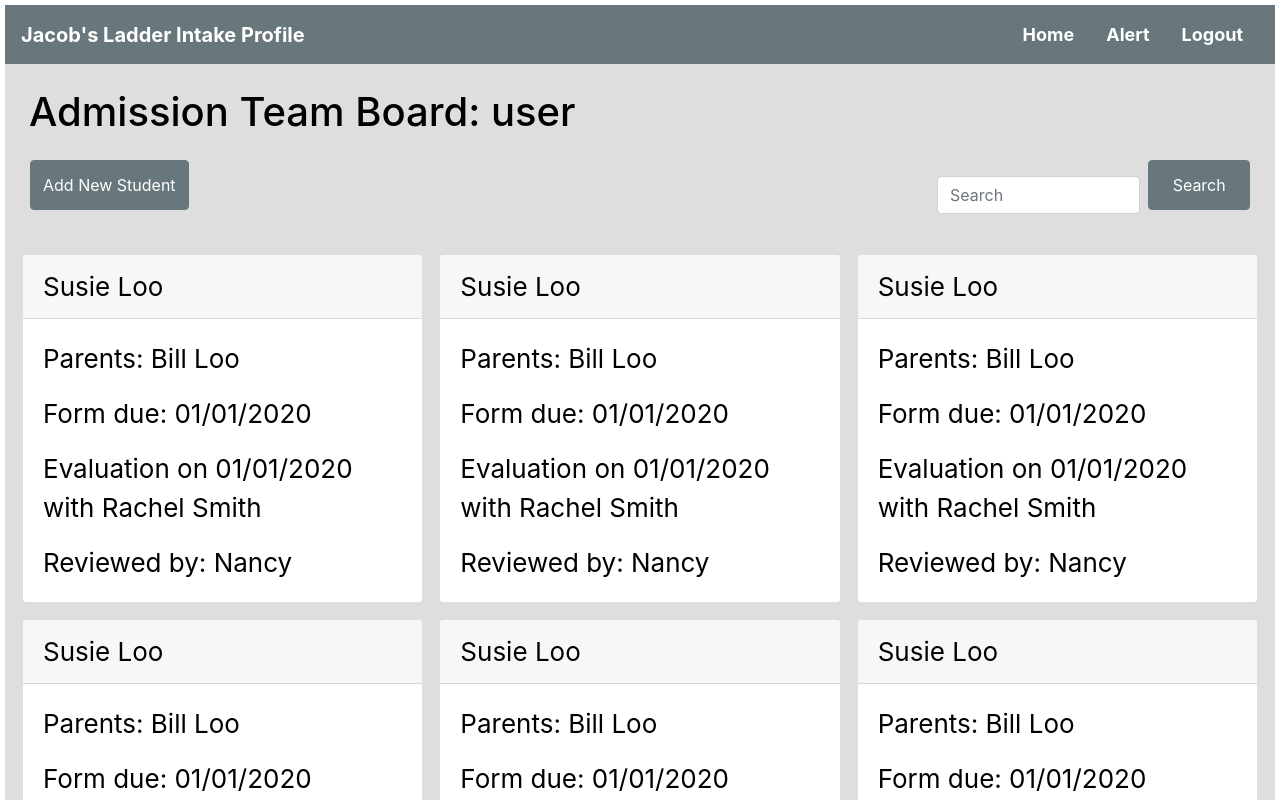
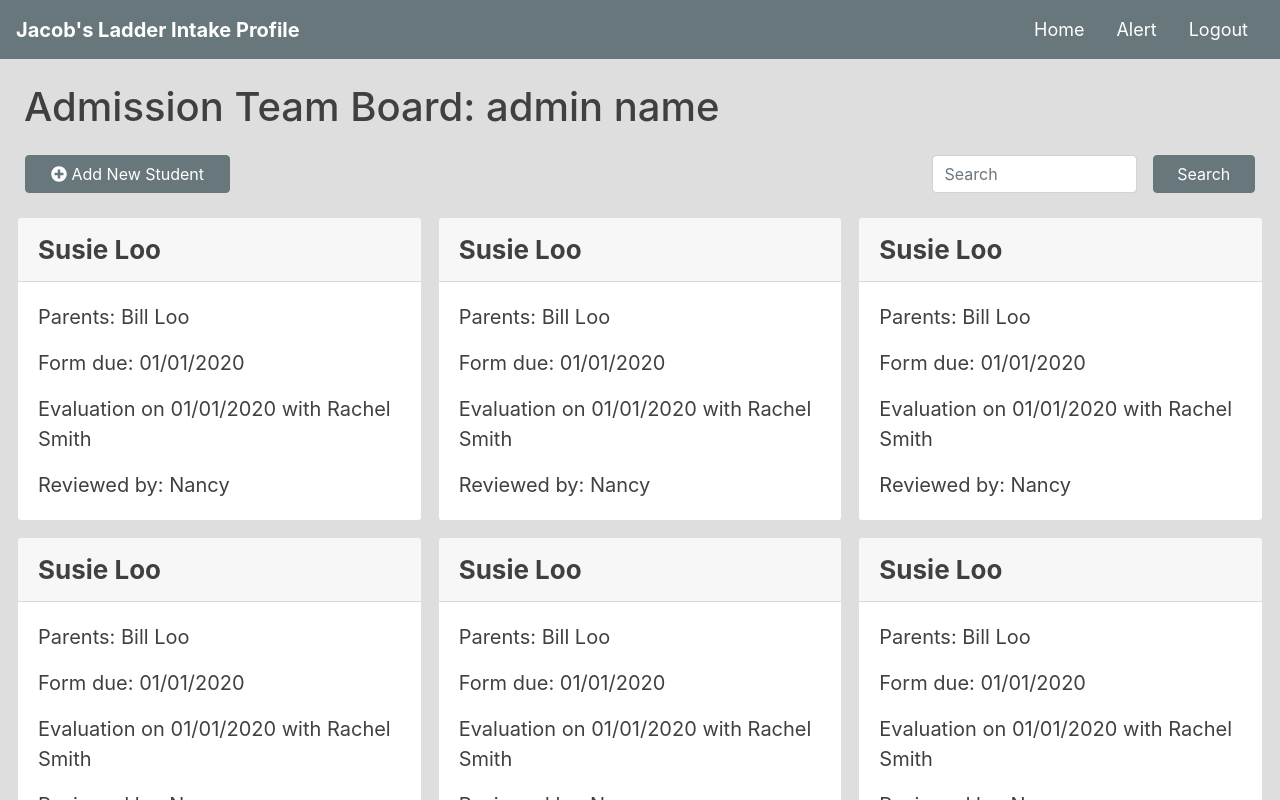
Before and after one commit to JacobsLadderIntake/FrontEndReact, a React (Create React App) app: page /adminhome in a window 1280 px wide. Shown: the top 800 px of the page. Built offline with nearby package versions, Linux system fonts and the light colour scheme.

Commit message:
add icons and other styling

```diff
--- a/package.json
+++ b/package.json
@@ -3,6 +3,11 @@
   "version": "0.1.0",
   "private": true,
   "dependencies": {
+    "@fortawesome/fontawesome-svg-core": "^1.2.14",
+    "@fortawesome/free-brands-svg-icons": "^5.7.1",
+    "@fortawesome/free-regular-svg-icons": "^5.7.1",
+    "@fortawesome/free-solid-svg-icons": "^5.7.1",
+    "@fortawesome/react-fontawesome": "^0.1.4",
     "bootstrap": "^4.2.1",
     "eslint-plugin-flowtype": "^3.2.1",
     "eslint-plugin-import": "^2.15.0",
--- a/public/index.html
+++ b/public/index.html
@@ -24,8 +24,7 @@
     -->
     <title>Jacob's Ladder Intake Profile</title>
   </head>
-  <body>
-    <noscript>You need to enable JavaScript to run this app.</noscript>
+  <body style="padding: 0">
     <div id="root"></div>
     <!--
       This HTML file is a template.
--- a/src/AdminView/AdminHome.css
+++ b/src/AdminView/AdminHome.css
@@ -3,9 +3,8 @@
     min-height: 100vh;
     display: flex;
     flex-direction: column;
-    /*align-items: center;*/
     font-size: calc(10px + 2vmin);
-    color: black;
+    color: #404040;
 }
 
 .adminHome button {
@@ -13,5 +12,4 @@
     color: white;
     border-color: #67777C;
     border-width: thin;
-    height: 50px;
 }
--- a/src/AdminView/AdminHome.js
+++ b/src/AdminView/AdminHome.js
@@ -5,10 +5,14 @@ import '../custom-style.css'
 import Header from '../Header/Header'
 import StudentCard from './StudentCard'
 import {Button, Input, Row, Col} from 'reactstrap'
+import { FontAwesomeIcon } from '@fortawesome/react-fontawesome'
 
 class AdminHome extends Component {
     constructor(props) {
         super(props);
+        this.state = {
+            user: "admin name"
+        };
 
     }
 
@@ -21,7 +25,6 @@ class AdminHome extends Component {
     }
 
     render() {
-        const user = 'user';
 
         return (
             <div>
@@ -29,13 +32,14 @@ class AdminHome extends Component {
                 <div className = "adminHome container-fluid p-4" >
                     <div className = "row" >
                         <a className = "admin-top col-9">
-                            <h1 className="">Admission Team Board: {user}</h1>
+                            <h1 className="">Admission Team Board: { this.state.user }</h1>
                         </a>
                     </div>
-                    <div className={"row p-3"}>
-                        <Button className= {"styles.button"}>Add New Student</Button>
-                        <Input className="col-2 mr-sm-2 form-control ml-auto" type="search" placeholder="Search" aria-label="Search"/>
-                        <Button className="col-1 my-2 my-sm-0 button" type="submit">Search</Button>
+                    <div className="row pl-3 pr-3 align-items-center">
+                        <Button className= "col-2 button h-50" >
+                            <FontAwesomeIcon icon={"plus-circle"} /> Add New Student</Button>
+                        <Input className="col-2 form-control ml-auto" type="search" placeholder="Search" aria-label="Search"/>
+                        <Button className="button col-1 h-50" type="submit">Search</Button>
                     </div>
                     <Row>
                         { this.createCards() }
@@ -49,4 +53,22 @@ class AdminHome extends Component {
     }
 }
 
+// var mysql = require('mysql');
+//
+// var con = mysql.createConnection({
+//     host: "jacobsladderintaketeam.cik1yin3pif1.us-east-1.rds.amazonaws.com",
+//     user: "intaketeam",
+//     password: "IwantanA123",
+//     database: "intaketeam"
+// });
+//
+// function getParentFirstName(UserID, callback){
+//     var sql = "SELECT firstName FROM User WHERE userID = ?";
+//
+//     con.query(sql, UserID, function(err, result, fields) {
+//         if (err) throw err;
+//         return callback(result[0].firstName);
+//     });
+// }
+
 export default AdminHome
--- a/src/AdminView/StudentCard.css
+++ b/src/AdminView/StudentCard.css
@@ -1,11 +1,20 @@
-.StudentCard title {
+.studentCard{
 
 }
 
-.StudentCard card {
-    width: 5vw;
+.card {
+    /*background: ;*/
 }
 
-.StudentCard text {
+/*.card :hover {*/
+    /*border-color: yellow;*/
+    /*border-width: 2px;*/
+/*}*/
 
+.title {
+    font-weight: bold;
 }
+
+.text {
+    font-size: 20px;
+}
--- a/src/AdminView/StudentCard.js
+++ b/src/AdminView/StudentCard.js
@@ -21,13 +21,19 @@ class StudentCard extends Component {
         };
     }
 
+    // handleNameClick = event => {
+    //     this.props.history.push("/parenthome");
+    // }
+
     renderCard() {
         return <div>
-            <Card className={"styles.card"}>
+            <Card className="card">
                 <CardHeader
-                    className={"styles.title"}>{this.state.studentFirstName + " " + this.state.studentLastName}</CardHeader>
-                <CardBody>
-                    <CardText className={"styles.text"}>
+                    className="title"
+                    // onClick={this.handleNameClick}
+                    >{this.state.studentFirstName + " " + this.state.studentLastName}</CardHeader>
+                <CardBody >
+                    <CardText className="text">
                         <CardText>Parents: {this.state.parentFirstName + " " + this.state.parentLastName}</CardText>
                         <CardText>Form due: {this.state.formDueDate}</CardText>
                         <CardText>Evaluation on {this.state.formDueDate} with {this.state.evaluator}</CardText>
--- a/src/App.js
+++ b/src/App.js
@@ -6,6 +6,11 @@ import Login from './Login'
 import { BrowserRouter as Router,Route, Link } from "react-router-dom";
 import AdminHome from "./AdminView/AdminHome";
 import ParentTable from "./Parent-Home/ParentTable";
+
+import { library } from '@fortawesome/fontawesome-svg-core'
+import { faPlus, faPlusCircle } from '@fortawesome/free-solid-svg-icons'
+
+library.add(faPlus, faPlusCircle)
 
 class App extends Component {
 
--- a/src/Header/Header.js
+++ b/src/Header/Header.js
@@ -5,17 +5,17 @@ import { Navbar, NavbarBrand, Nav, NavItem, NavLink} from 'reactstrap'
  class Header extends React.Component {
     render() {
         return (
-            <Navbar className="navbar navbar-expand-lg header" expand="md">
-                <NavbarBrand className="text-lg-left">Jacob's Ladder Intake Profile</NavbarBrand>
+            <Navbar className="header">
+                <NavbarBrand className="company text-lg-left">Jacob's Ladder Intake Profile</NavbarBrand>
                     <Nav className="ml-auto">
                         <NavItem >
-                            <NavLink className="header" href="/">Home</NavLink>
+                            <NavLink className="header" href="/adminHome">Home</NavLink>
                         </NavItem>
                         <NavItem>
-                            <NavLink className="header" href="/">Alert</NavLink>
+                            <NavLink className="header" href="">Alert</NavLink>
                         </NavItem>
                         <NavItem>
-                            <NavLink className="header" href="/">Logout</NavLink>
+                            <NavLink className="header" href="/login">Logout</NavLink>
                         </NavItem>
                     </Nav>
             </Navbar>
--- a/src/Header/header.css
+++ b/src/Header/header.css
@@ -1,11 +1,14 @@
 .header {
     background-color: #67777C;
     font-size: calc(10px + 1vmin);
-    font-weight: bold;
     color: white;
 }
 
-.navigation {
-    align-items: right;
-    text-align: right;
+.header :hover {
+    color: yellow;
 }
+
+.company {
+    font-size: calc(15px + 2vmin);
+    font-weight: bold;
+}
```
Also changed, not shown: public/manifest.json.
